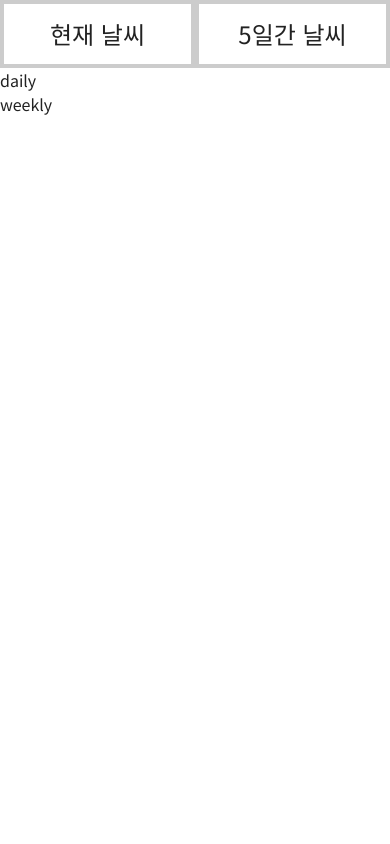
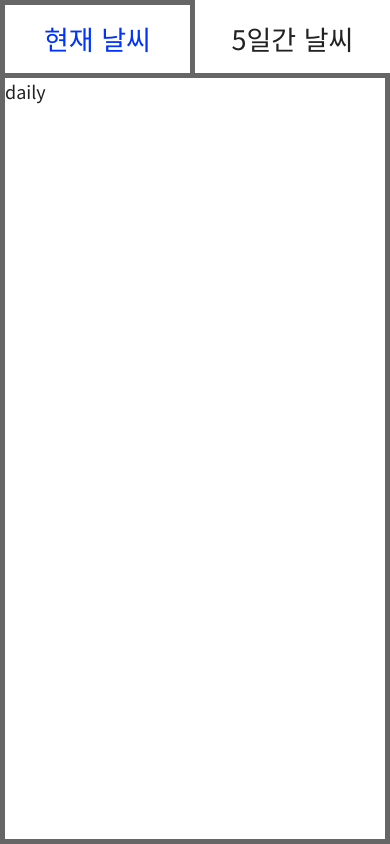
Before and after one commit to booldook/2019-kn-weather, a plain HTML site: page public/html/main.html in a window 390 px wide. Drawn offline with nearby package versions, Linux system fonts and the light colour scheme.

Commit message:
반응형 작업중

```diff
--- a/public/css/base.css
+++ b/public/css/base.css
@@ -1,5 +1,19 @@
 @import url('https://fonts.googleapis.com/css?family=Noto+Sans+KR');
-html, body {font-size: 16px; height: 100%; box-sizing: border-box; color: #222; margin: 0; padding: 0; font-family: 'Noto Sans KR', sans-serif;}
+html, body {font-size: 12px; height: 100%; box-sizing: border-box; color: #222; margin: 0; padding: 0; font-family: 'Noto Sans KR', sans-serif;}
+html {line-height:1.5rem;}
 p, div, ul, li {list-style: none; margin: 0; padding: 0;}
 
 .clear:after {content: ""; display: block; clear: both;}
+
+@media screen and (max-width:1024px) {
+  html, body {font-size: 14px;}
+}
+@media screen and (max-width:768px) {
+  html, body {font-size: 16px;}
+}
+@media screen and (max-width:480px) {
+  html, body {font-size: 18px;}
+}
+@media screen and (max-width:320px) {
+  html, body {font-size: 20px;}
+}
--- a/public/css/main.css
+++ b/public/css/main.css
@@ -5,6 +5,7 @@
 #modal_cont {width: 80%; margin: 20% auto; color: #f1f1f1;}
 #modal_cont h2 {color: rgb(248, 212, 146); font-weight: bold;
   text-align: center;}
-.wrap {width:100%;}
+.wrap {width:100%; height:100%;}
 ul.navs {}
-li.nav {width:50%; float:left; padding:0.75rem; text-align: center; font-size:1.5rem; border:4px solid #ccc}
+li.nav {width:50%; float:left; padding:0.75rem; text-align: center; font-size:1.5rem; border-bottom:none; cursor:pointer;}
+.cont {border:5px solid #666; height:calc(100% - 5px - 3.75rem); font-size:1rem;}
--- a/public/js/main.js
+++ b/public/js/main.js
@@ -21,3 +21,22 @@ $.ajax({
     $("#city").html(html);
   }
 });
+
+$(".nav").click(function(){
+  var n = $(this).index();
+  $(".nav").css({
+    "color":"#222",
+    "border-top":"5px solid #fff",
+    "border-right":"5px solid #fff",
+    "border-left":"5px solid #fff",
+  });
+  $(this).css({
+    "color":"#03f",
+    "border-top":"5px solid #666",
+    "border-right":"5px solid #666",
+    "border-left":"5px solid #666",
+  });
+  $(".cont").hide();
+  $(".cont").eq(n).show();
+});
+$(".nav").eq(0).trigger("click");
```
